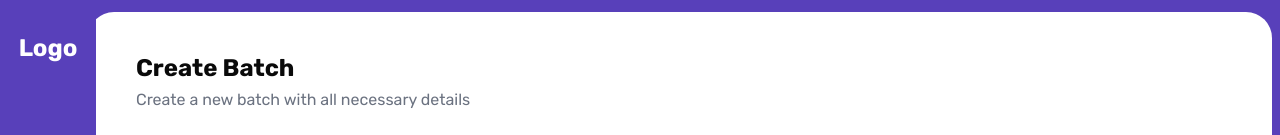
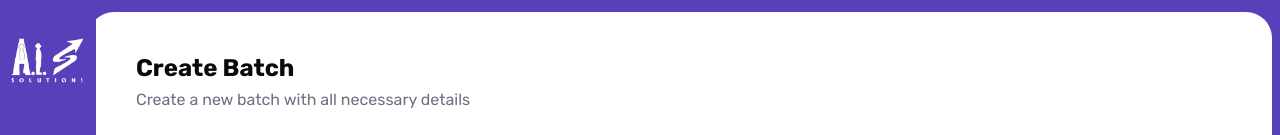
Before and after one commit to Arman6117/ais-solutions, a Next.js app: page /admin/all-batches/create-batch in a window 1280 px wide. Shown: the top 135 px of the page. Built offline with nearby package versions, Linux system fonts and the light colour scheme; no server answers; the database is empty.

Commit message:
added logo

```diff
--- a/app/(roles)/admin/dashboard/_components/admin-sidebar.tsx
+++ b/app/(roles)/admin/dashboard/_components/admin-sidebar.tsx
@@ -5,6 +5,7 @@ import { usePathname } from "next/navigation";
 import { adminSidebarLinks } from "@/lib/static";
 import { cn } from "@/lib/utils";
 import { LogOut, X } from "lucide-react";
+import Image from "next/image";
 
 type AdminSidebarProps = {
   isOpen: boolean;
@@ -36,9 +37,18 @@ const AdminSidebar = ({ isOpen, onClose }: AdminSidebarProps) => {
         <div className="flex flex-col h-full items-center py-8">
           {/* Header with Logo and Close button (mobile) */}
           <div className="flex items-center justify-between w-full px-6 md:justify-center md:px-0 mb-16">
-            <div className="text-white font-bold text-2xl">
-            <Link href="/admin/dashboard">Logo</Link>
-            </div>
+            {/* <div className="text-white font-bold text-2xl"> */}
+              <Link href="/admin/dashboard">
+                <Image
+
+                  src={"/AISLogoWhite.png"}
+                  alt="logo"
+                  className="scale"
+                  width={150}
+                  height={200}
+                />
+              </Link>
+            {/* </div> */}
             <button className="md:hidden text-white/80" onClick={onClose}>
               <X className="h-6 w-6" />
             </button>
@@ -60,7 +70,8 @@ const AdminSidebar = ({ isOpen, onClose }: AdminSidebarProps) => {
                   )}
                 >
                   <Icon className="size-6 flex-shrink-0" />
-                  <span className="md:hidden">{label}</span> {/* Hide label on desktop */}
+                  <span className="md:hidden">{label}</span>{" "}
+                  {/* Hide label on desktop */}
                 </Link>
               );
             })}
```
